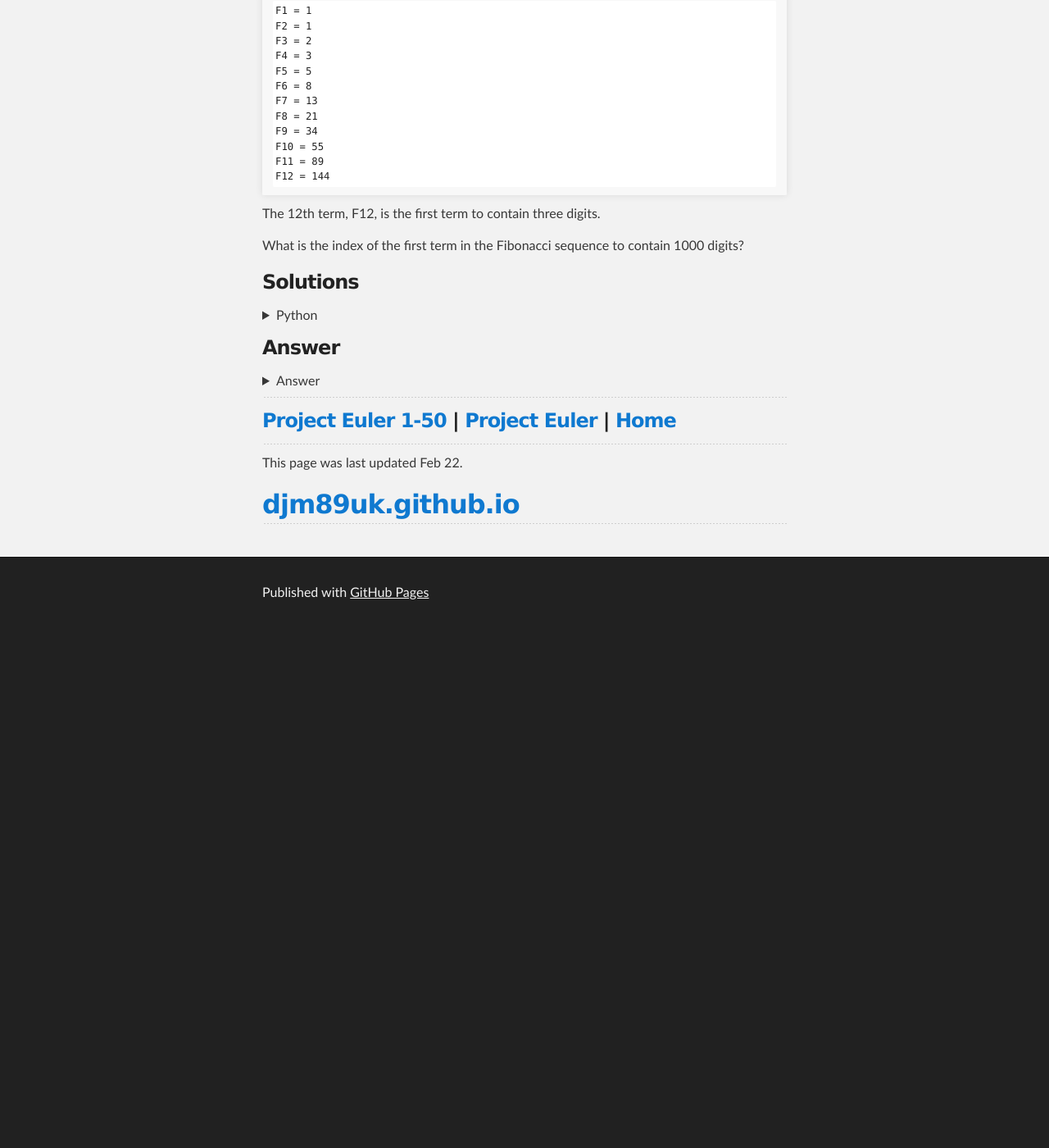
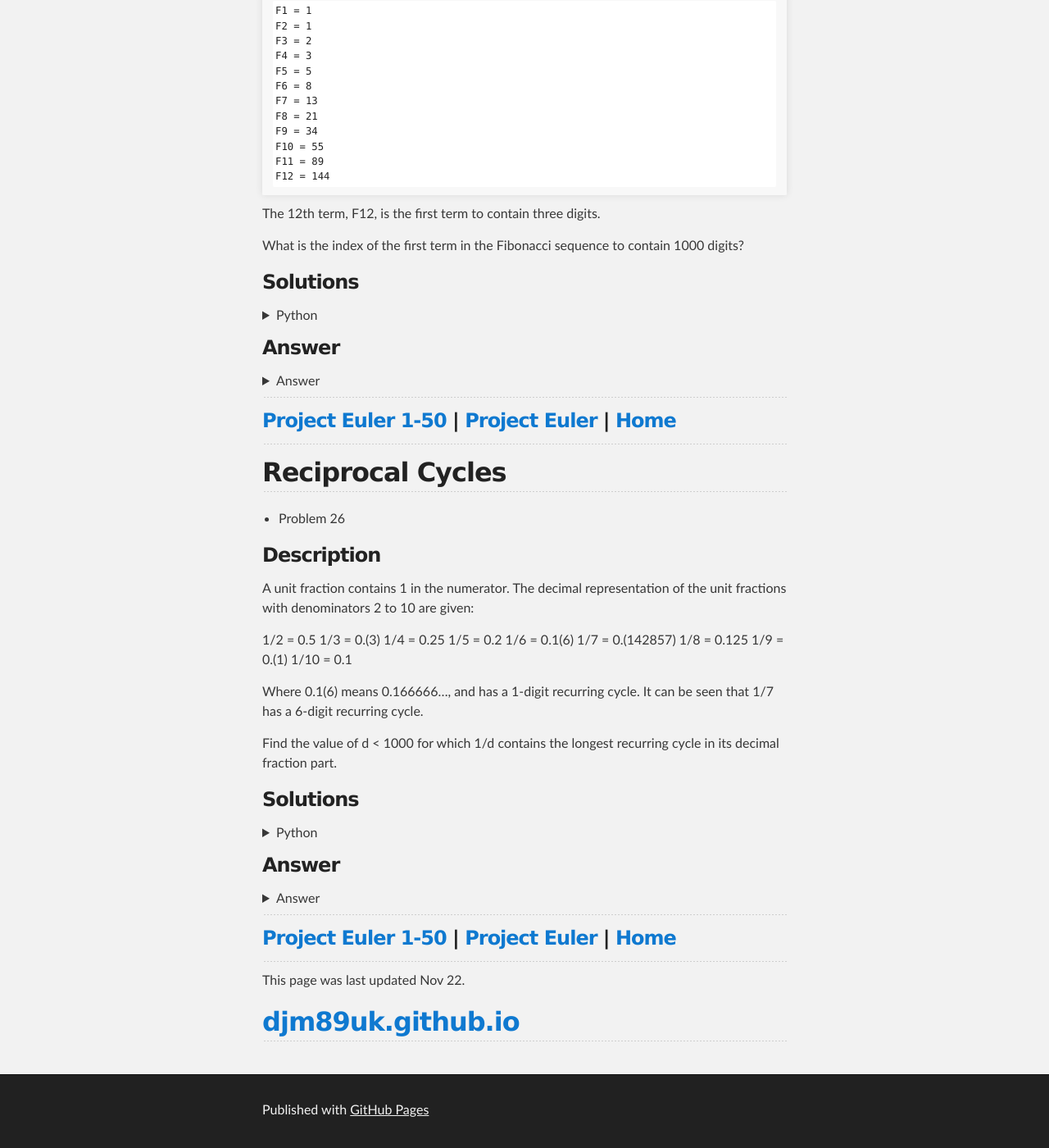
Before and after one commit to djm89uk/djm89uk.github.io, a Jekyll site: the page built from euler_1.md, in a window 1280 px wide and 1400 px high, scrolled down 19070 px. Shown: the whole window at 82% size. Built offline with Jekyll 4.4.1, drawn with Linux system fonts in a browser that asks for light colours; our own code applies the rules of GitHub Pages for plain Markdown files; before the commit the page ends 19839 px from its top, so only the background shows below that; some of the changed text lies outside the part shown.

Commit message:
Update euler_1.md

```diff
--- a/euler_1.md
+++ b/euler_1.md
@@ -31,7 +31,7 @@ These are the first 50 challenges from the site.
 23. [Non-abundant sums](#non-abundant-sums) 🗸
 24. [Lexicographic permutations](#lexicographic-permutations) 🗸
 25. [1000-digit Fibonacci number](#1000-digit-fibonacci-number) 🗸
-26. [Reciprocal cycles](#reciprocal-cycles)
+26. [Reciprocal cycles](#reciprocal-cycles) 🗸
 27. [Quadratic primes](#quadratic-primes)
 28. [Number spiral diagonals](#number-spiral-diagonals)
 29. [Distinct powers](#distinct-powers)
@@ -2128,7 +2128,7 @@ This provides the answer in 10 nanoseconds.
 
 ---
 
-## 1000 digital Fibonacci number
+## 1000 digit Fibonacci number
 
 - Problem 25
 
@@ -2181,7 +2181,7 @@ while l != 1000:
     i += 1
 t1= time.time()
 print("i = {}".format(i))
-print("execution time = {} seconds.",format(t1-t0))
+print("execution time = {} seconds.".format(t1-t0))
 ~~~
 
 This provides the answer in 22 milliseconds.
@@ -2207,6 +2207,101 @@ This provides the answer in 22 milliseconds.
 
 ---
 
-This page was last updated Feb 22.
+## Reciprocal Cycles
+
+- Problem 26
+
+### Description
+
+A unit fraction contains 1 in the numerator. The decimal representation of the unit fractions with denominators 2 to 10 are given:
+
+1/2	= 	0.5
+1/3	= 	0.(3)
+1/4	= 	0.25
+1/5	= 	0.2
+1/6	= 	0.1(6)
+1/7	= 	0.(142857)
+1/8	= 	0.125
+1/9	= 	0.(1)
+1/10	= 	0.1
+
+Where 0.1(6) means 0.166666..., and has a 1-digit recurring cycle. It can be seen that 1/7 has a 6-digit recurring cycle.
+
+Find the value of d < 1000 for which 1/d contains the longest recurring cycle in its decimal fraction part.
+
+### Solutions
+
+<details>
+
+<summary markdown="span">Python</summary>
+
+A simple python code to solve:
+
+~~~py
+import time
+
+t0 = time.time()
+rlen_max = 0
+ans = 0
+
+for i in range(1,1000):
+    if i%2==0:
+        continue
+    elif i%5==0:
+        continue
+    else:
+        r = 10
+        x = {}
+        j = 0
+        while r != 0:
+            if r in x:
+                rlen = j-x[r]
+                if rlen > rlen_max:
+                    rlen_max = rlen
+                    ans = i
+                break
+            x[r] = j
+            r = 10*(r%i)
+            j+=1
+t1 = time.time()
+print("Reciprocal Cycles, Project Euler Problem 26")
+print("Answer = {}".format(ans))
+print("Recurring length = {}".format(rlen_max))
+print("1/{} = {}".format(ans,1.0/ans))
+print("execution time = {} seconds.".format(t1-t0))
+~~~
+
+This provides the answer in 11 milliseconds:
+
+~~~
+Reciprocal Cycles, Project Euler Problem 26
+Answer = 983
+Recurring length = 982
+1/983 = 0.001017293997965412
+execution time = 0.011209487915039062 seconds.
+~~~
+
+</details>
+
+
+### Answer
+
+<details>
+
+<summary markdown="span">Answer</summary>
+
+~~~
+983
+~~~
+
+</details>
+
+---
+
+### [Project Euler 1-50](#contents) | [Project Euler](./euler.md) | [Home](./index.md)
+
+---
+
+This page was last updated Nov 22.
 
 ## [djm89uk.github.io](https://djm89uk.github.io)
```
